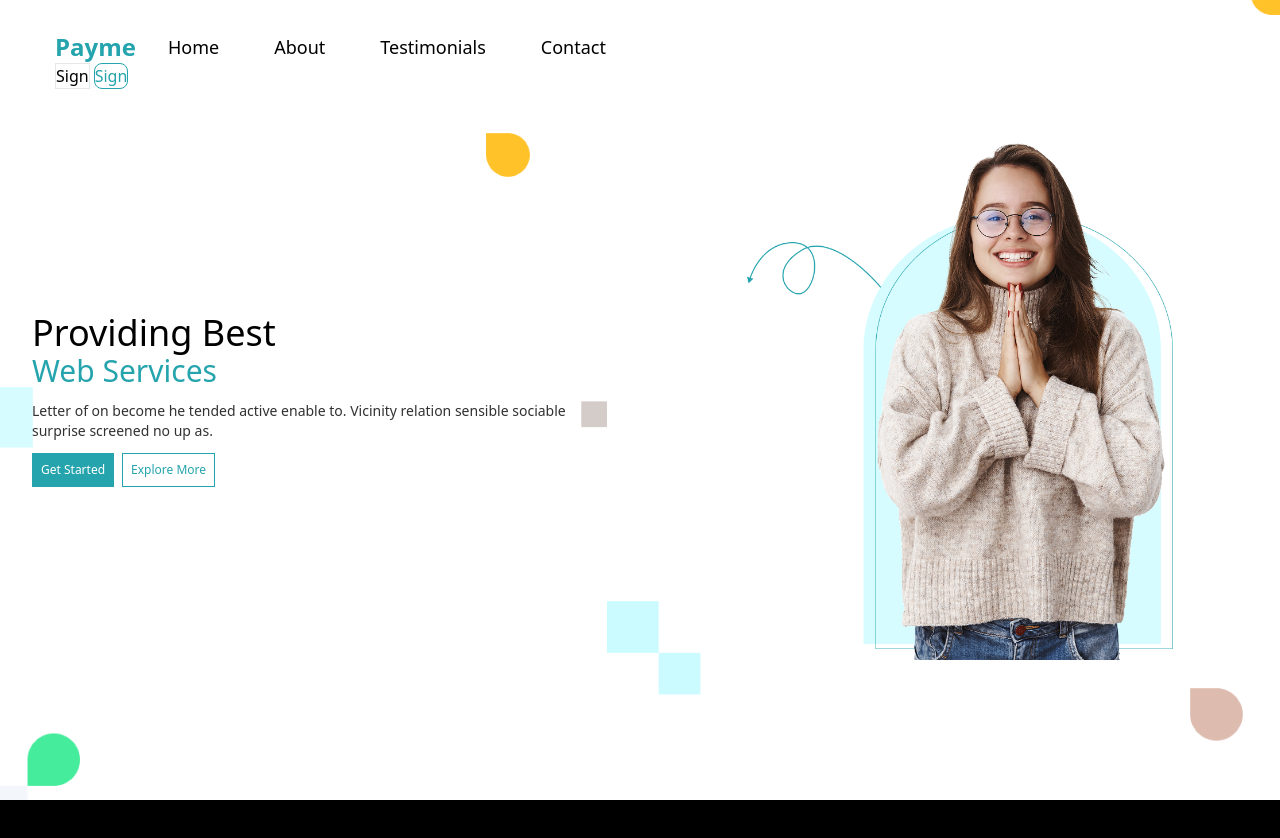
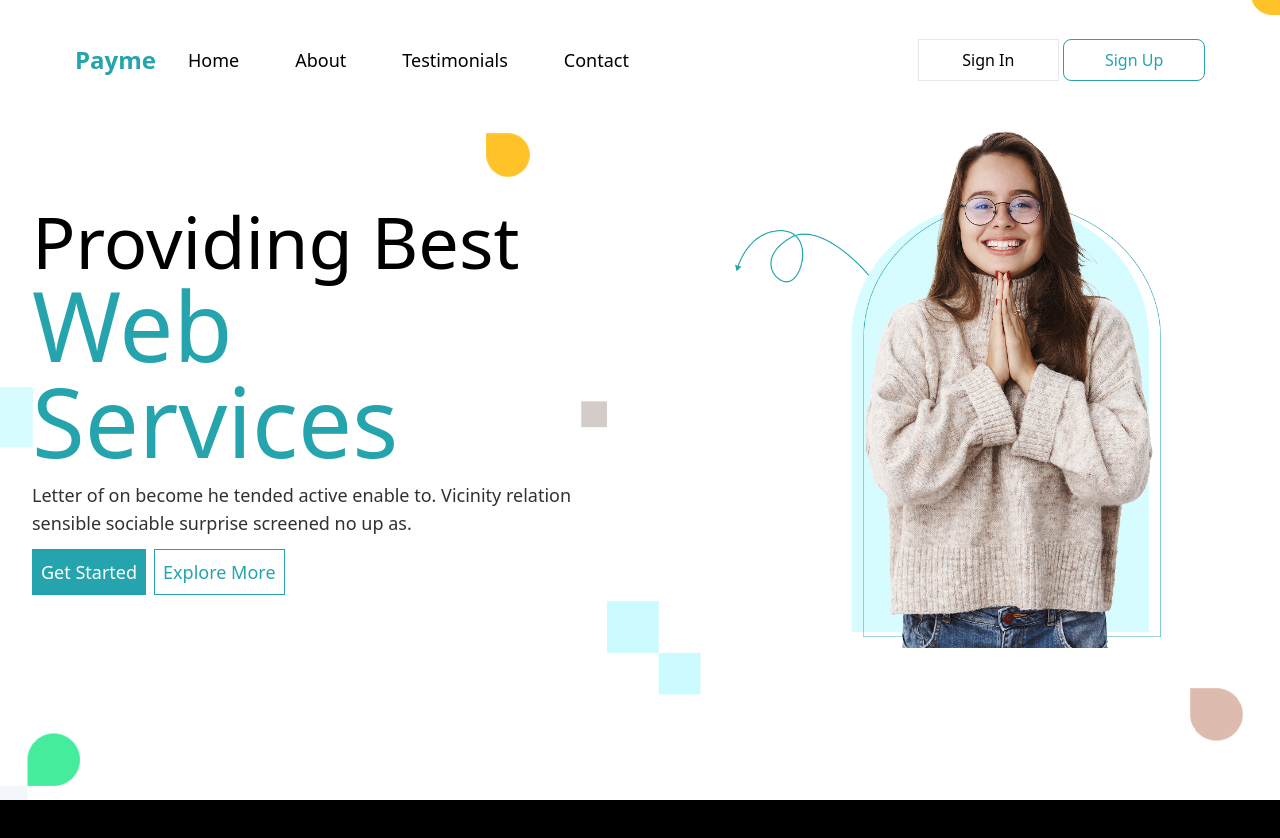
Before and after one commit to zaid-khan-code/Freelancer-Project, a website: page index.html in a window 1280 px wide. Shown: the top 838 px of the page. Drawn offline with Linux system fonts and the light colour scheme.

Commit message:
hero section some responsive with header completed

```diff
--- a/index.html
+++ b/index.html
@@ -9,14 +9,14 @@
 </head>
 
 <body class="bg-[#000] overflow-x-hidden h-[1000vh]">
-    <header class="relative navbar w-full h-[80px] sm:h-[100px] lg:h-[120px] bg-transparent">
+        <header class="relative navbar w-full h-[80px] mt-3 md:mt-0 sm:h-[100px] lg:h-[120px] bg-transparent">
             <nav class="absolute z-50 top-1/2 left-1/2 -translate-x-1/2 -translate-y-1/2
                     max-w-[1170px] w-full flex justify-between items-center ">
 
-            <div><div class="flex justify-center items-center w-max gap-6 md:gap-8">
-                <div class="font-bold cursor-pointer text-lg md:text-2xl text-[#25A4AD]">Payme
-                </div>
-                <div class="gap-6 md:gap-[55px] w-max hidden md:flex">
+                <div class="flex w-full justify-between items-center mr-5">
+                    <div class="flex justify-center items-center w-max ml-5 gap-6 md:gap-8">
+                        <div class="font-bold cursor-pointer text-lg md:text-2xl text-[#25A4AD]">Payme</div>
+                        <div class="gap-6 lg:gap-14 w-max hidden md:flex">
                             <a href="#home"
                                 class="cursor-pointer text-base md:text-lg font-normal hover:text-[#25A4AD] transition-colors">Home</a>
                             <a href="#about"
@@ -29,28 +29,28 @@
                     </div>
 
 
-            <div class="md:flex hidden justify-center items-center w-max gap-4 md:gap-1">
+                    <div class="md:flex hidden justify-center items-center w-1/4 gap-4 md:gap-1">
                         <button href="#signin"
-                    class="border w-2/4 text-[16px]  font-normal text-[#000] cursor-pointer hover:text-[#25A4AD] transition-colors">Sign
+                            class="border w-2/4 text-xs md:text-sm lg:text-base px-2 md:px-3 lg:px-4 py-1 md:py-2  font-normal text-[#000] cursor-pointer hover:text-[#25A4AD] transition-colors">Sign In
                         </button>
-                <button
-                    class="w-2/4 bg-transparent text-[#25A4AD] border border-[#25A4AD] text-[16px] font-normal rounded-[8px] hover:bg-[#25A4AD] hover:text-white transition-all duration-300">
-                    Sign
-                </button>
+                        <button class="w-2/4 bg-transparent text-[#25A4AD] border border-[#25A4AD] text-xs md:text-sm lg:text-base px-2 md:px-3 lg:px-4 py-1 md:py-2 font-normal rounded-[8px] hover:bg-[#25A4AD] hover:text-white transition-all duration-300 min-h-10">Sign Up</button>
+
                     </div>
 
                     <!-- Mobile Menu Button -->
                     <div class="md:hidden flex justify-center items-center">
                         <button id="menu-btn"
-                    class="inline-flex items-center justify-center gap-2 text-sm font-medium transition-all duration-300 h-9 rounded-md px-2 bg-[#25A4AD] text-white hover:bg-[#1e8a91]">
+                            class="inline-flex items-center justify-center gap-2 text-xs sm:text-sm font-medium transition-all duration-300 h-9 rounded-md px-2 bg-[#25A4AD] text-white hover:bg-[#1e8a91]">
                             <svg xmlns="http://www.w3.org/2000/svg" width="24" height="24" fill="none" stroke="currentColor"
-                        stroke-width="2" stroke-linecap="round" stroke-linejoin="round" class="w-6 h-6 sm:w-6 sm:h-6">
+                                stroke-width="2" stroke-linecap="round" stroke-linejoin="round"
+                                class="w-6 h-6 sm:w-6 sm:h-6">
                                 <line x1="4" x2="20" y1="12" y2="12" />
                                 <line x1="4" x2="20" y1="6" y2="6" />
                                 <line x1="4" x2="20" y1="18" y2="18" />
                             </svg>
                         </button>
-            </div></div>
+                    </div>
+                </div>
             </nav>
         </header>
 
@@ -84,31 +84,31 @@
             </div>
         </div>
 
-    <main class="w-full absolute top-0 z-10">
+        <main class="w-full absolute overflow-hidden top-0 z-10">
             <section
-            class="flex bg-white items-center overflow-x-hidden w-full min-h-screen md:min-h-0 md:h-screen md:max-h-screen bg-no-repeat bg-center bg-cover"
+                class="flex bg-white items-center overflow-hidden w-full min-h-screen md:min-h-[800px] md:h-screen md:max-h-screen bg-no-repeat bg-center bg-cover"
                 style="background-image: url(./Assets/images/Group-1328-837c3f.png);">
                 <div class="ml-auto mr-auto w-[45%]">
                     <div class="flex flex-col gap-3">
-                    <h1 class="flex flex-col text-[#000000] text-4xl font-normal">
-                        Providing Best
-                        <span class="text-[#25A4AD] font-normal text-3xl">Web Services</span>
+                        <h1 class="flex flex-col text-[#000000] text-4xl font-light md:text-5xl lg:text-7xl lg:font-thin">Providing Best
+                            <span class="text-[#25A4AD] font-normal  text-3xl md:text-6xl md:font-medium lg:text-8xl lg:font-normal">Web Services</span>
                         </h1>
-                    <p class="text-[#313131] text-sm">
+                        <p class="text-[#313131] text-sm sm:text-base md:text-lg">
                             Letter of on become he tended active enable to. Vicinity relation sensible sociable surprise
                             screened no up as.</p>
                         <div class="flex gap-2">
                             <button
-                            class="bg-[#25A4AD] border border-[#25A4AD] text-[#fff] text-xs px-2 py-2 font-normal">Get
+                                class="bg-[#25A4AD] border border-[#25A4AD] text-[#fff] text-sm sm:text-base md:text-lg px-2 py-2 font-normal">Get
                                 Started</button>
                             <button
-                            class="bg-transparent border border-[#25A4AD] text-[#25A4AD] text-xs px-2 py-2 font-normal">Explore
+                                class="bg-transparent border border-[#25A4AD] text-[#25A4AD] text-sm sm:text-base md:text-lg px-2 py-2 font-normal">Explore
                                 More</button>
                         </div>
                     </div>
                 </div>
                 <div class="flex justify-center items-center w-6/12 ">
-                <img class="w-[100%] md:w-8/12 hover:-rotate-12 hover:scale-105 transition-all duration-300 ease-in-out" src="./Assets/images/hero-section-Image.png" alt="Hero Section Image" width="200" height="200">
+                    <img class="w-[100%] md:w-8/12 hover:-rotate-12 md:absolute lg:relative lg:-top-3 right-3 hover:scale-105 transition-all duration-300 ease-in-out"
+                        src="./Assets/images/hero-section-Image.png" alt="Hero Section Image" width="200" height="200">
                 </div>
             </section>
         </main>
```
Also changed, not shown: dist/output.css, 1 other file. Lines whose indentation alone changed are shown as unchanged.
